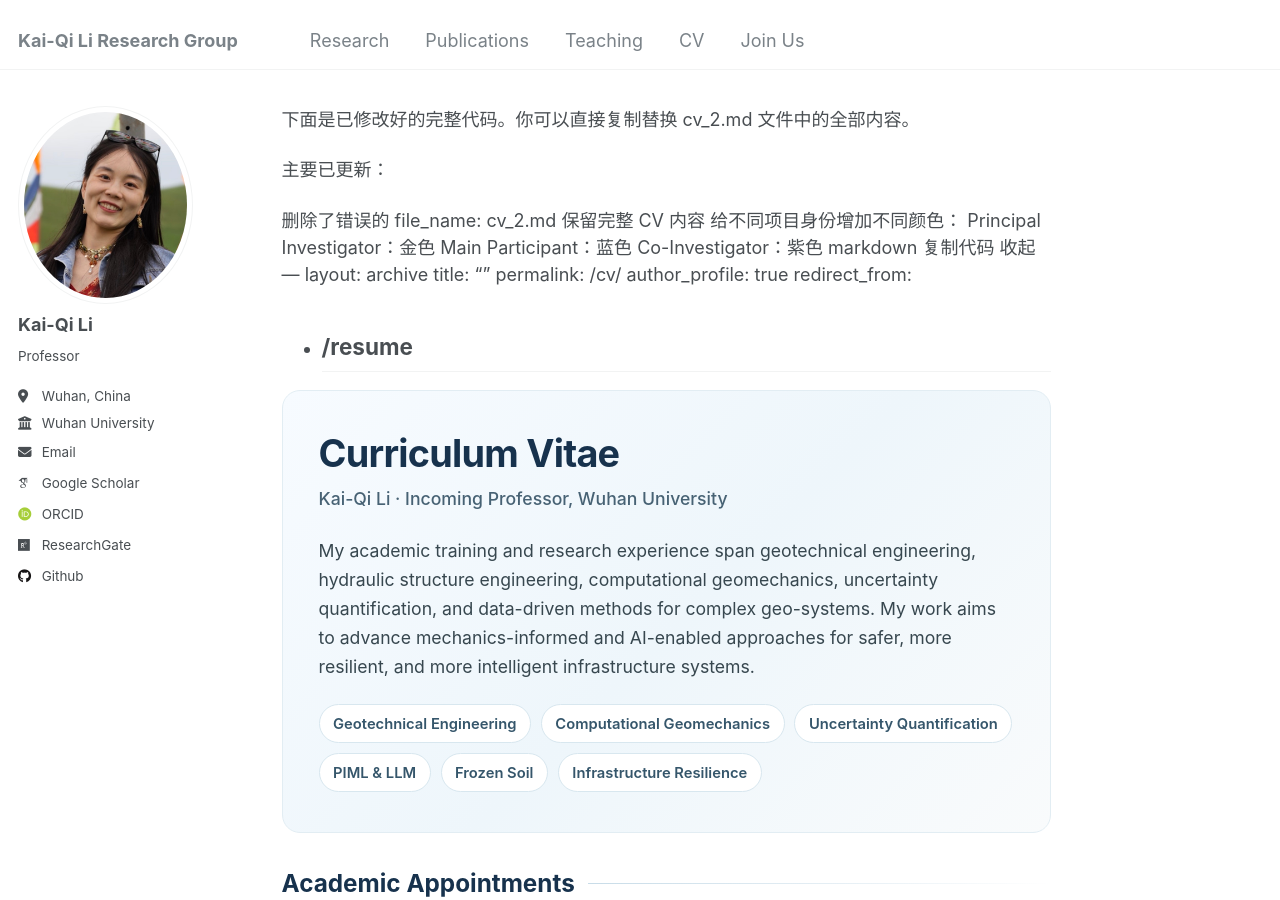
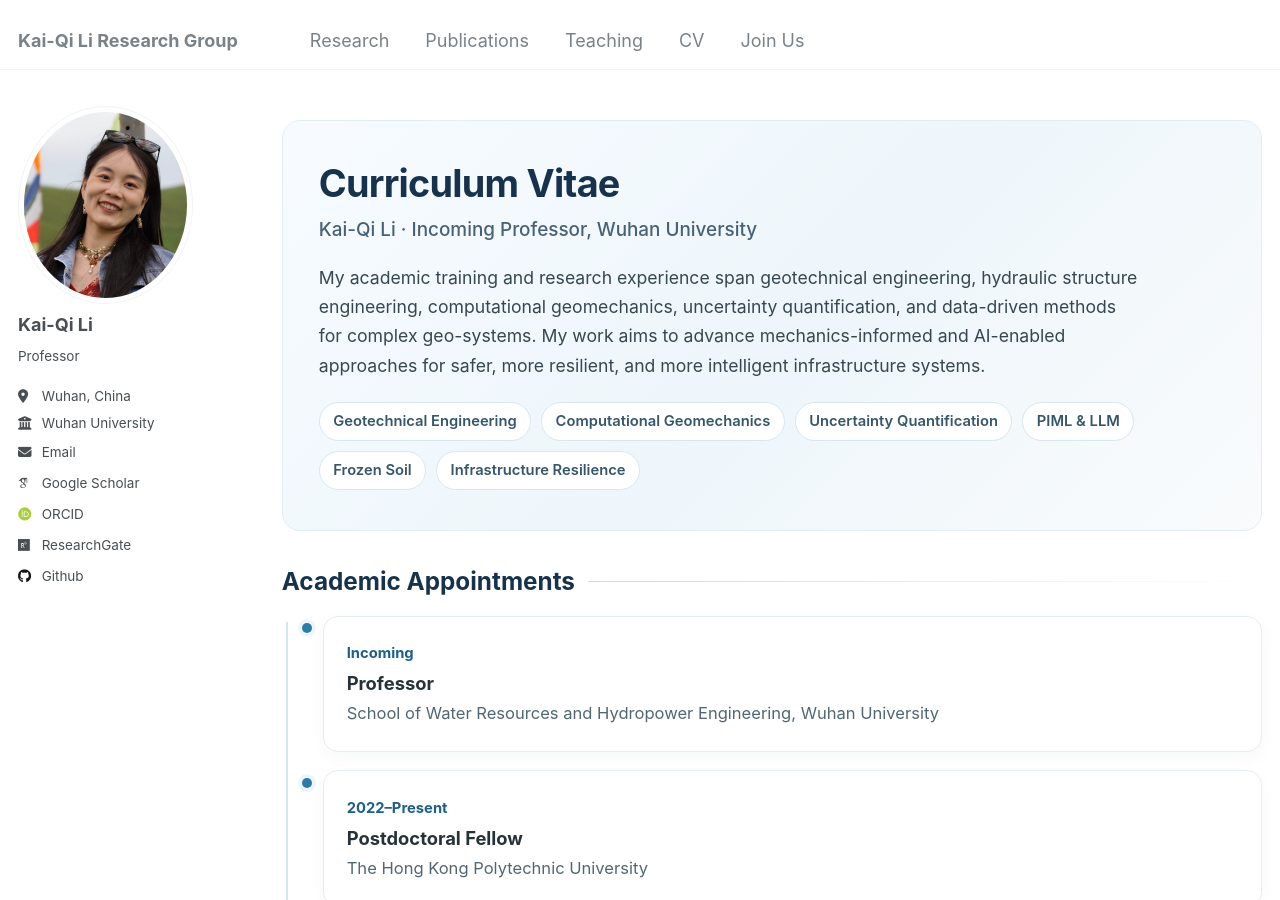
Before and after one commit to kqceeli/kqceeli.github.io, a Jekyll site: the page built from _pages/cv.md, in a window 1280 px wide and 900 px high. Built offline with Jekyll 4.4.1, drawn with Linux system fonts in a browser that asks for light colours; some web fonts are replaced; our own code applies the rules of GitHub Pages for plain Markdown files.

Commit message:
Update cv.md

```diff
--- a/_pages/cv.md
+++ b/_pages/cv.md
@@ -1,16 +1,3 @@
-下面是已修改好的完整代码。你可以直接复制替换 cv_2.md 文件中的全部内容。
-
-主要已更新：
-
-删除了错误的 file_name: cv_2.md
-保留完整 CV 内容
-给不同项目身份增加不同颜色：
-Principal Investigator：金色
-Main Participant：蓝色
-Co-Investigator：紫色
-markdown
-复制代码
-收起
 ---
 layout: archive
 title: ""
@@ -638,4 +625,3 @@ redirect_from:
   </div>
 
 </div>
-复制
```
